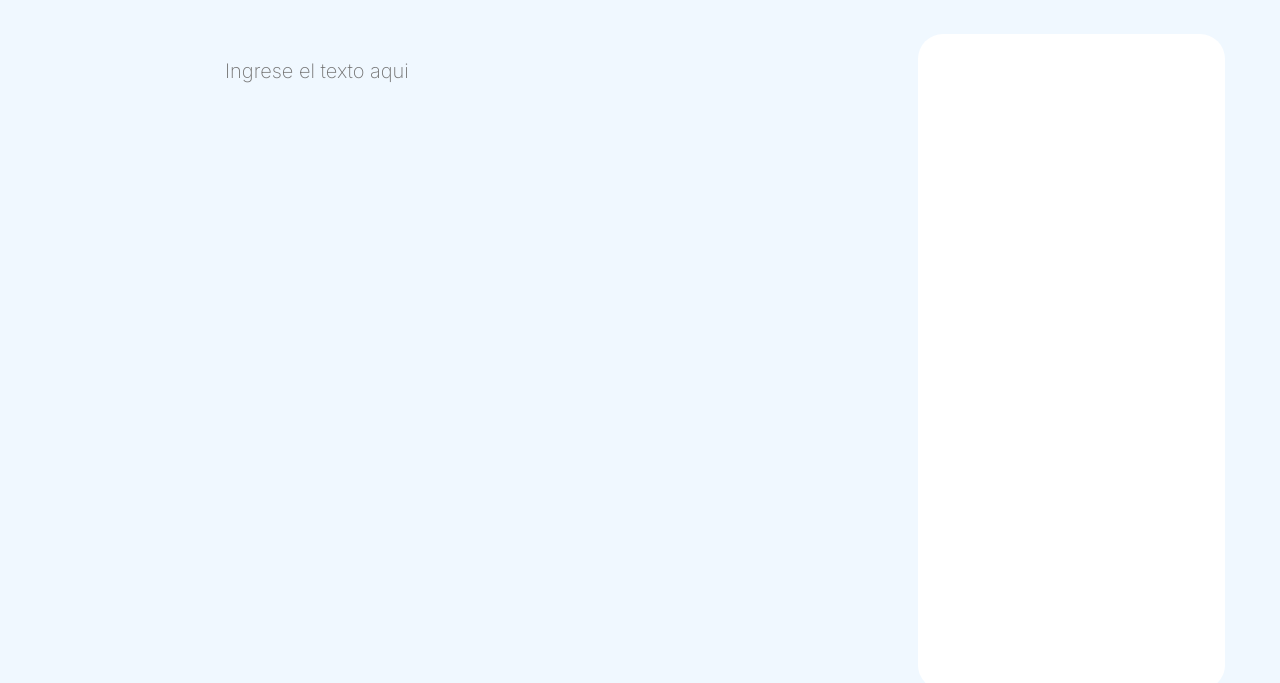
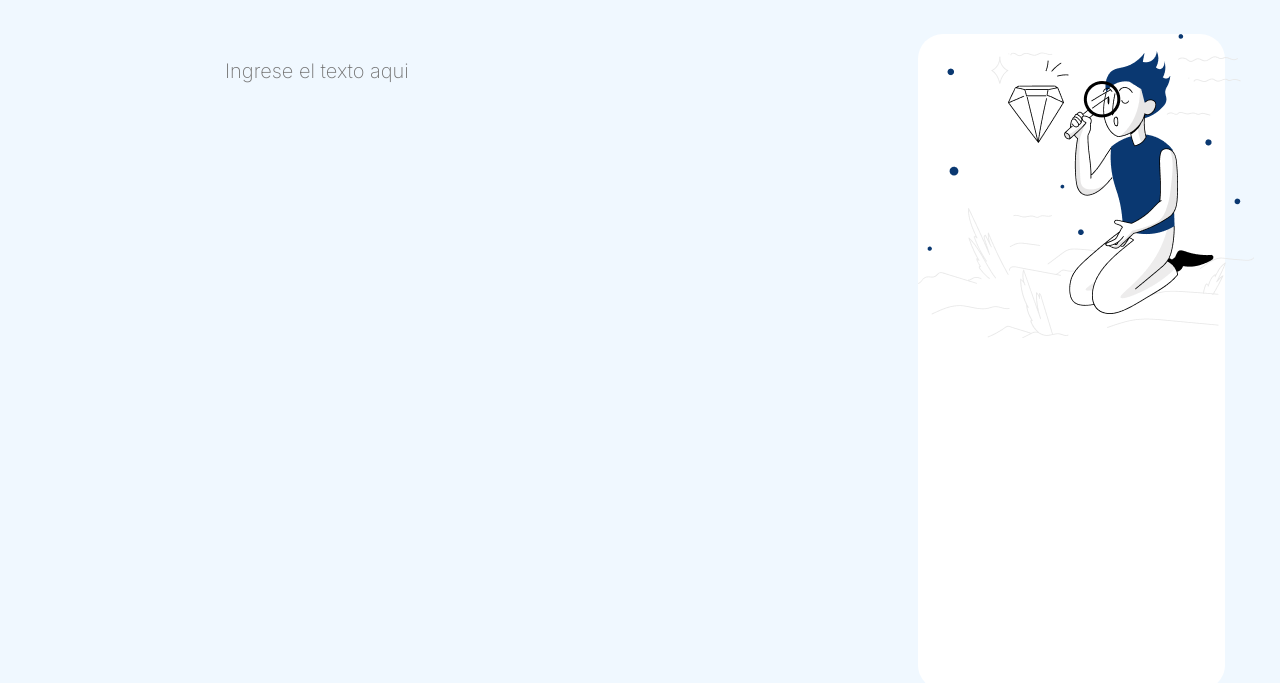
Before and after one commit to HeribertoRey/Alura-Challenge01-Encriptador, a plain HTML site: page html/index.html in a window 1280 px wide. Shown: the part 91-774 px from the top of the page. Drawn offline with Linux system fonts and the light colour scheme.

Commit message:
Insertando munheco

```diff
--- a/css/style.css
+++ b/css/style.css
@@ -53,6 +53,7 @@ section {
     padding: 0px;
     margin: 50px 100px 0px;
     background-color: aliceblue;
+    outline: none;
 }
 .areaTexto{
     width: 80%;
@@ -89,7 +90,6 @@ section {
     width: 30%;
 }
 
-
 .texto_enctriptado{
     background-color: white;
     width: 80%;
@@ -98,6 +98,12 @@ section {
     border-radius: 25px;
 }
 
+.texto_enctriptado img {
+    width: 336px;
+    height: 304px;
+    right: 220px;
+    top: 283px;
+}
 
 footer{
     width: 100%;
--- a/html/index.html
+++ b/html/index.html
@@ -22,16 +22,30 @@
 
         <section class="section1">
             <div class="areaTexto">
-                <textarea class="texto_ha_encriptar" name="texto" id="" cols="30" rows="25" placeholder="Ingrese el texto aqui"></textarea>
+                <textarea class="texto_ha_encriptar" name="texto"
+                id=""
+                cols="30"
+                rows="25"
+                placeholder="Ingrese el texto aqui"></textarea>
+
+
                 <div class="botones">
-                    <button class="btn-encriptar">Encriptar</button>
-                    <button class="btn-desencriptar">Desencriptar</button>
+                    <button class="btn-encriptar">
+                        Encriptar
+                    </button>
+
+
+                    <button class="btn-desencriptar">
+                        Desencriptar
+                    </button>
+
                 </div>
             </div>
         </section>
 
         <section class="section2">
             <div class="texto_enctriptado">
+                <img src="../imagenes/Muñeco.png" alt="muñeco">
             </div>
         </section>
     </main>
```
